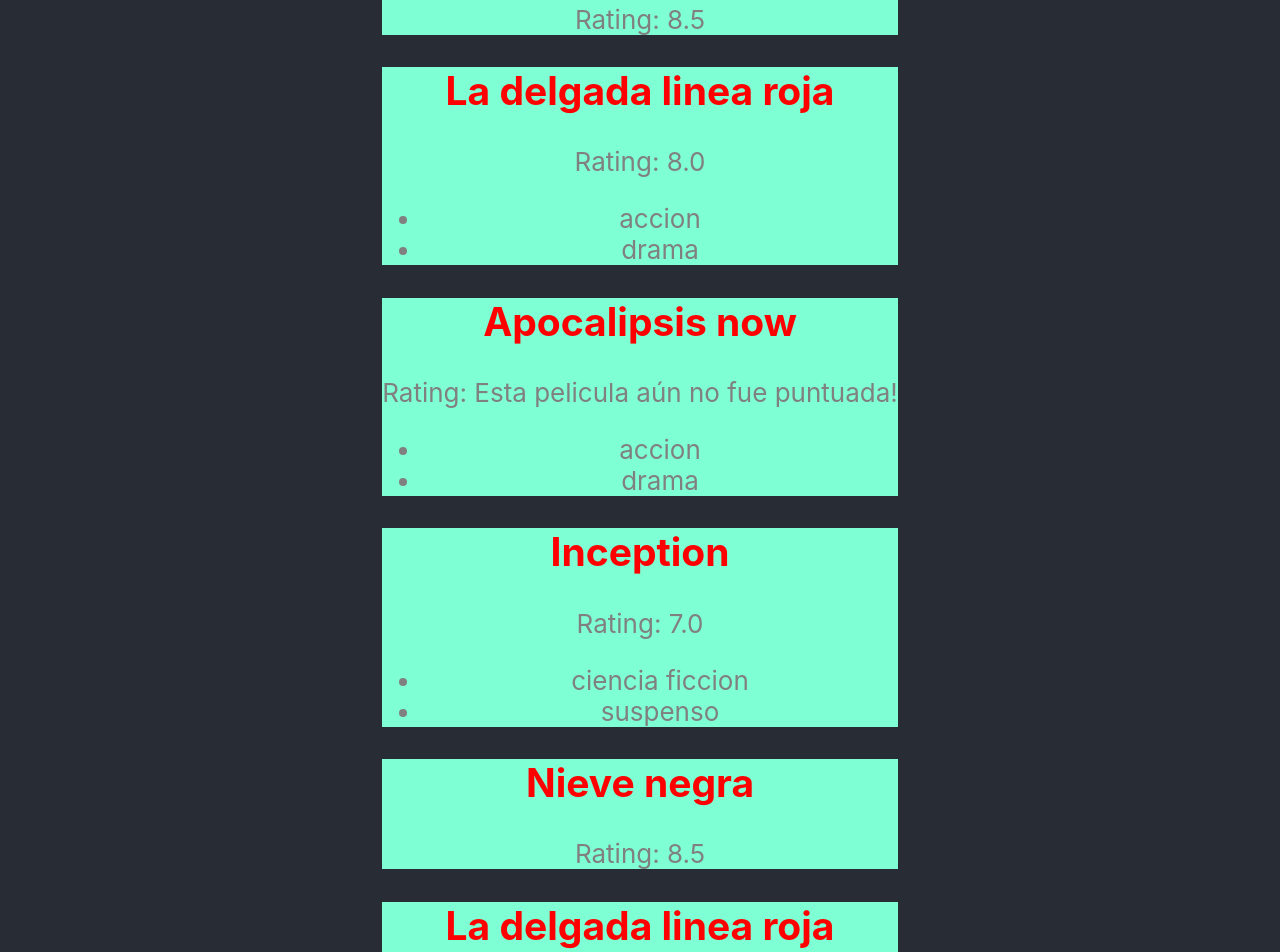
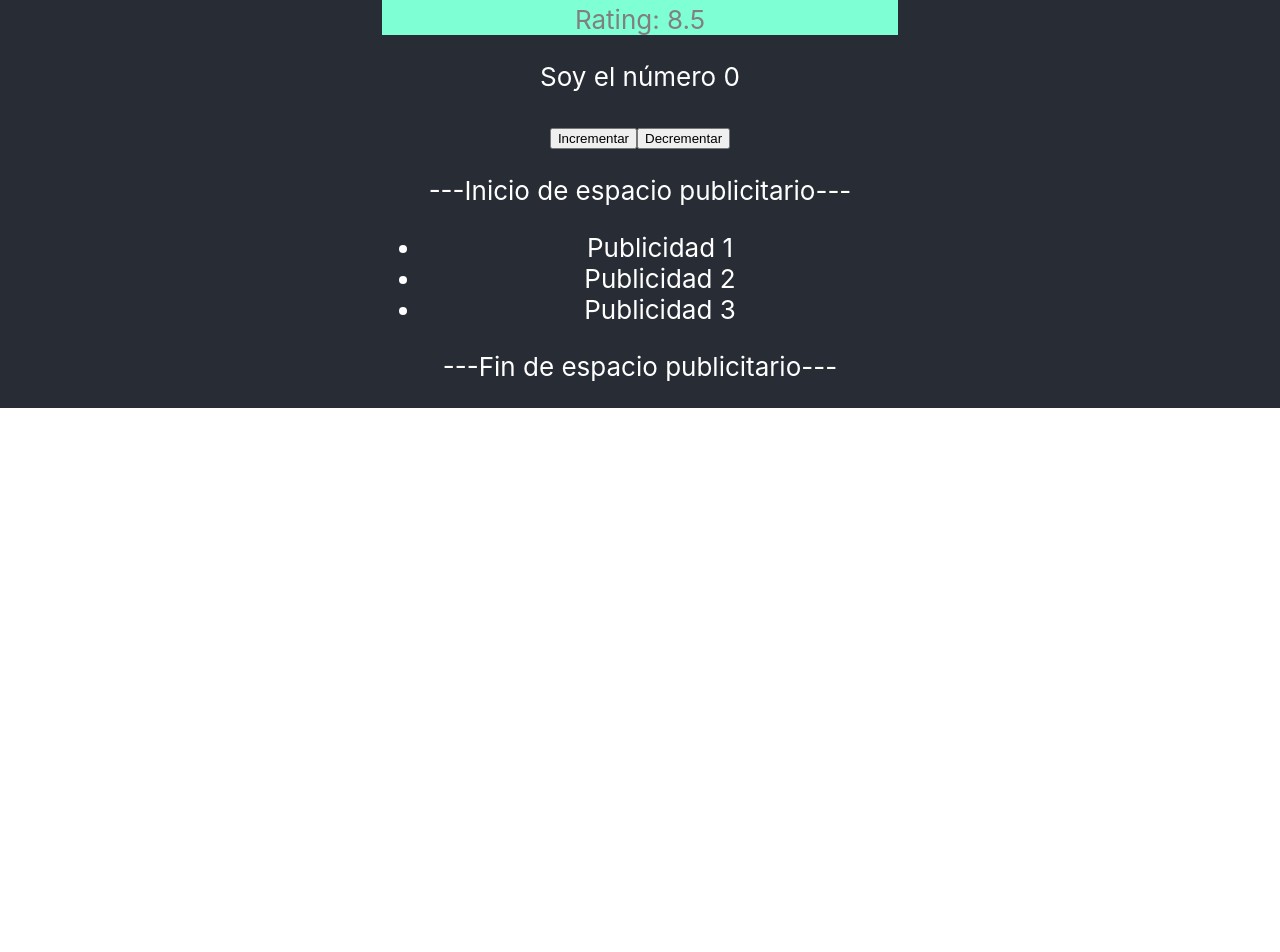
Before and after one commit to Mora-Dav/react-playground, a React (Create React App) app: page / in a window 1280 px wide. Shown: the part 1000-1952 px from the top of the page. After the commit the page ends 1408 px from the top, so only its background shows below. Built offline with nearby package versions, Linux system fonts and the light colour scheme.

Commit message:
statefull components

```diff
--- a/src/App.js
+++ b/src/App.js
@@ -1,6 +1,7 @@
 import ContenedorPublicidad from './components/ContenedorPublicidad';
 import './App.css';
-import TiraPeliculas from './components/TiraPeliculas'
+import TiraPeliculas from './components/TiraPeliculas';
+import Contador from './components/Contador';
 
 function App() {
   return (
@@ -12,9 +13,7 @@
           </ContenedorPublicidad>
 
           <TiraPeliculas />
-          <TiraPeliculas />
-          <TiraPeliculas />
-          <TiraPeliculas />
+          <Contador inicial= {0} />
 
           <ContenedorPublicidad>
             <ul>
--- /dev/null
+++ b/src/components/Contador.js
@@ -0,0 +1,33 @@
+import React,{Component} from 'react' ;
+import './pelicula.css'
+
+class Contador extends Component {
+    constructor(props) {
+        super(props) ;
+        this.state = {
+            numero: props.inicial
+        }
+    }
+
+    incrementar() {
+        this.setState( { numero: this.state.numero + 1 })
+    }
+
+    decrementar() {
+        this.setState( { numero: this.state.numero - 1 })
+    }
+
+    render() {
+        return (
+            <div>
+                <p>Soy el número {this.state.numero}</p>
+                <button onClick={()=> this.incrementar()}>Incrementar</button>
+                <button onClick={()=> this.decrementar()}>Decrementar</button>
+            </div>
+
+        )
+    }
+
+}
+
+export default Contador ;
```
Also changed, not shown: src/components/TiraPeliculas.js (+8 -1 lines).
